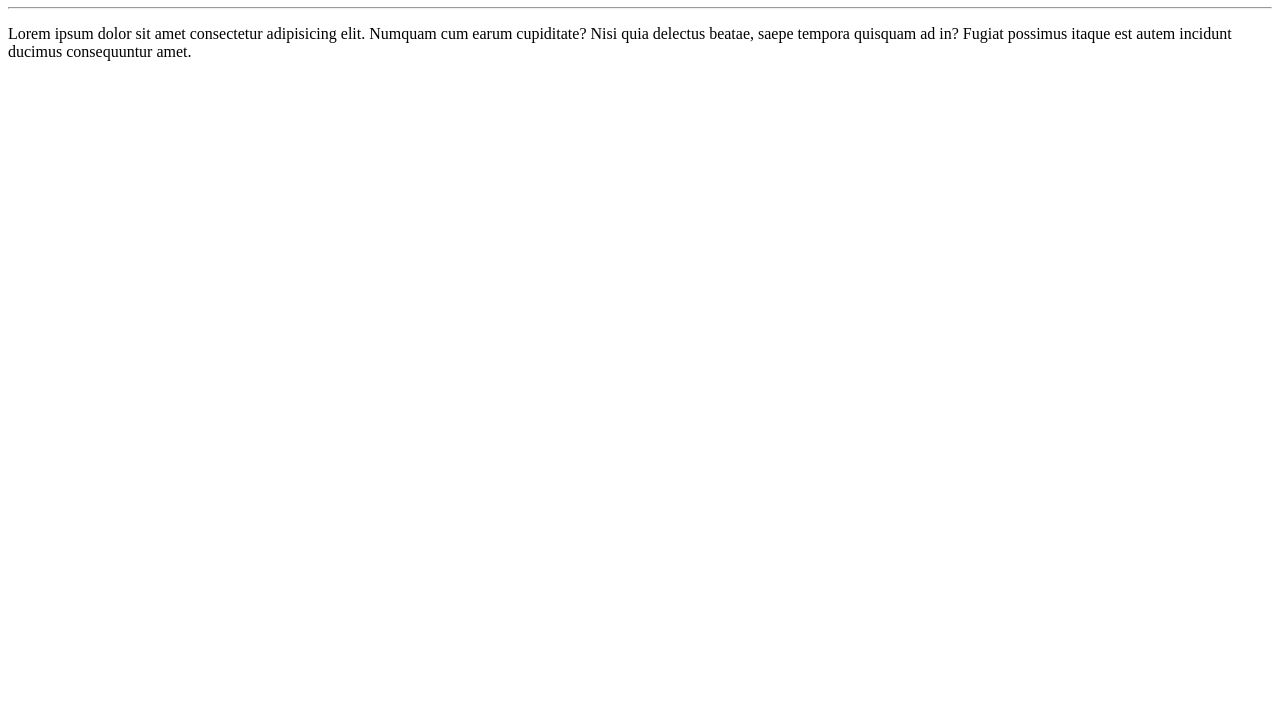
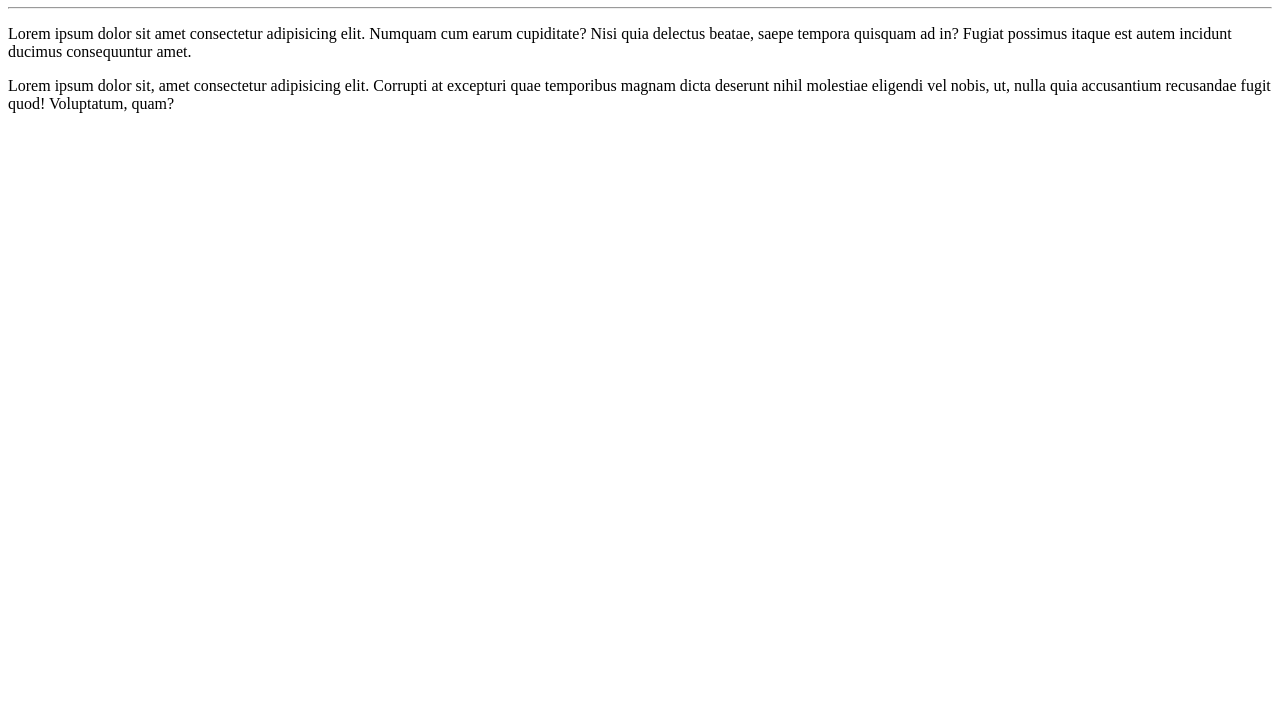
Before and after one commit to G0dof/Ola-Mundo, a plain HTML site: page site-exemplo/index.html in a window 1280 px wide. Shown: the part 73-800 px from the top of the page. Drawn offline with Linux system fonts and the light colour scheme.

Commit message:
Parágrafo adicionado

```diff
--- a/site-exemplo/index.html
+++ b/site-exemplo/index.html
@@ -11,6 +11,7 @@
     <h1>Olá, mundo</h1>
     <hr>
     <p>Lorem ipsum dolor sit amet consectetur adipisicing elit. Numquam cum earum cupiditate? Nisi quia delectus beatae, saepe tempora quisquam ad in? Fugiat possimus itaque est autem incidunt ducimus consequuntur amet.</p>
+    <p>Lorem ipsum dolor sit, amet consectetur adipisicing elit. Corrupti at excepturi quae temporibus magnam dicta deserunt nihil molestiae eligendi vel nobis, ut, nulla quia accusantium recusandae fugit quod! Voluptatum, quam?</p>
 </body>
 
 </html>
```
